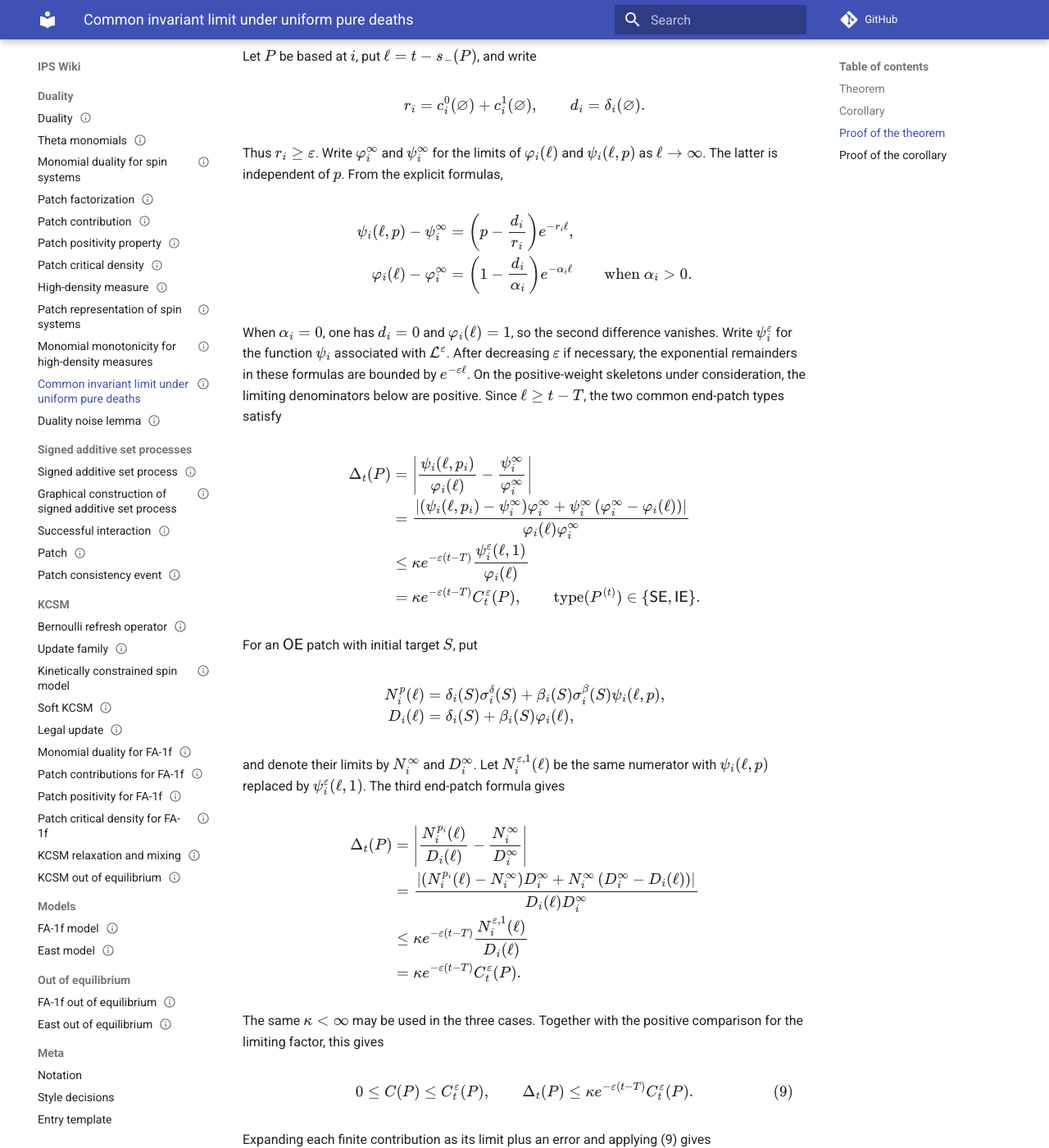
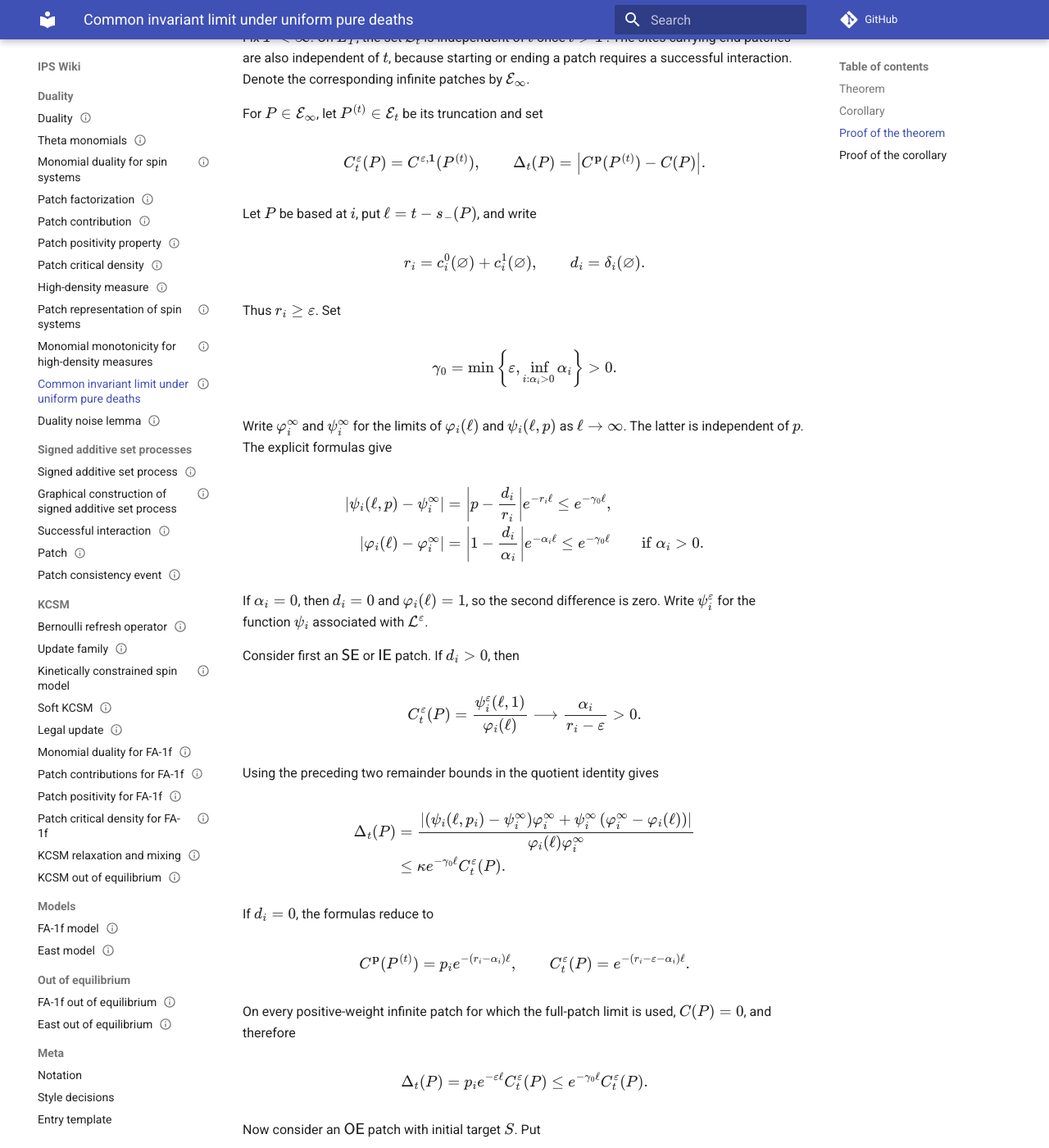
Before and after one commit to maciejgluchowski86-beep/ips-wiki, an MkDocs documentation site: the page built from docs/entries/common-invariant-limit-under-uniform-pure-deaths.md, in a window 1280 px wide and 1400 px high, scrolled down 5956 px. Shown: the whole window at 82% size. Built offline with MkDocs 1.6.1 and Material for MkDocs 9.7.7, drawn with Linux system fonts in a browser that asks for light colours; comment, search, counter and statistics services are not loaded; some of the changed text lies outside the part shown.

Commit message:
Correct the end-patch relaxation rate

```diff
--- a/docs/entries/common-invariant-limit-under-uniform-pure-deaths.md
+++ b/docs/entries/common-invariant-limit-under-uniform-pure-deaths.md
@@ -26,6 +26,14 @@ c_i^1(\xi)\ge\varepsilon
 \text{ and }\xi\in\{0,1\}^{\Lambda}.
 $$
 
+Assume also that the positive numbers \(\alpha_i\) from the [patch-contribution formulas](patch-contribution.md) are uniformly bounded away from zero:
+
+$$
+\inf_{i:\alpha_i>0}\alpha_i>0,
+$$
+
+with the infimum of the empty set understood as \(+\infty\).
+
 Set
 
 $$
@@ -34,14 +42,14 @@ $$
 \left(2\mathbf p^\star-\mathbf 1\right)\vee\mathbf 0.
 $$
 
-Then there is an [invariant probability measure](invariant-measure.md) \(\pi\) such that, for every local function \(f\), there is \(K_f<\infty\) for which
+Then there are an [invariant probability measure](invariant-measure.md) \(\pi\) and \(\gamma>0\) such that, for every local function \(f\), there is \(K_f<\infty\) for which
 
 $$
 \left|
 \nu(P_tf)-\pi(f)
 \right|
 \le
-K_f(1+t)^D e^{-\varepsilon t/2}.
+K_f(1+t)^D e^{-\gamma t}.
 $$
 
 The estimate is uniform over all mixtures \(\nu\) of Bernoulli product measures whose mixing laws are supported on one-density profiles satisfying \(\mathbf p\ge\mathbf p^-\). Consequently \(\nu P_t\) converges weakly to \(\pi\) for every such mixture. In particular, every [high-density measure](high-density-measure.md) converges to \(\pi\).
@@ -425,38 +433,62 @@ r_i=c_i^0(\vn)+c_i^1(\vn),
 d_i=\delta_i(\vn).
 $$
 
-Thus \(r_i\ge\varepsilon\). Write \(\varphi_i^\infty\) and \(\psi_i^\infty\) for the limits of \(\varphi_i(\ell)\) and \(\psi_i(\ell,p)\) as \(\ell\to\infty\). The latter is independent of \(p\). From the explicit formulas,
+Thus \(r_i\ge\varepsilon\). Set
+
+$$
+\gamma_0
+=
+\min\left\{
+\varepsilon,
+\inf_{i:\alpha_i>0}\alpha_i
+\right\}>0.
+$$
+
+Write \(\varphi_i^\infty\) and \(\psi_i^\infty\) for the limits of \(\varphi_i(\ell)\) and \(\psi_i(\ell,p)\) as \(\ell\to\infty\). The latter is independent of \(p\). The explicit formulas give
 
 $$
 \begin{aligned}
+\left|
 \psi_i(\ell,p)-\psi_i^\infty
+\right|
 &=
-\left(
+\left|
 p-\frac{d_i}{r_i}
-\right)e^{-r_i\ell},
+\right|e^{-r_i\ell}
+\le
+e^{-\gamma_0\ell},
 \\
+\left|
 \varphi_i(\ell)-\varphi_i^\infty
+\right|
 &=
-\left(
+\left|
 1-\frac{d_i}{\alpha_i}
-\right)e^{-\alpha_i\ell}
+\right|e^{-\alpha_i\ell}
+\le
+e^{-\gamma_0\ell}
 \qquad
-\text{when }\alpha_i>0.
+\text{if }\alpha_i>0.
 \end{aligned}
 $$
 
-When \(\alpha_i=0\), one has \(d_i=0\) and \(\varphi_i(\ell)=1\), so the second difference vanishes. Write \(\psi_i^\varepsilon\) for the function \(\psi_i\) associated with \(\cL^\varepsilon\). After decreasing \(\varepsilon\) if necessary, the exponential remainders in these formulas are bounded by \(e^{-\varepsilon\ell}\). On the positive-weight skeletons under consideration, the limiting denominators below are positive. Since \(\ell\ge t-T\), the two common end-patch types satisfy
+If \(\alpha_i=0\), then \(d_i=0\) and \(\varphi_i(\ell)=1\), so the second difference is zero. Write \(\psi_i^\varepsilon\) for the function \(\psi_i\) associated with \(\cL^\varepsilon\).
+
+Consider first an \(\mathsf{SE}\) or \(\mathsf{IE}\) patch. If \(d_i>0\), then
+
+$$
+C_t^\varepsilon(P)
+=
+\frac{\psi_i^\varepsilon(\ell,1)}{\varphi_i(\ell)}
+\longrightarrow
+\frac{\alpha_i}{r_i-\varepsilon}>0.
+$$
+
+Using the preceding two remainder bounds in the quotient identity gives
 
 $$
 \begin{aligned}
 \Delta_t(P)
-&=
-\left|
-\frac{\psi_i(\ell,p_i)}{\varphi_i(\ell)}
--
-\frac{\psi_i^\infty}{\varphi_i^\infty}
-\right|
-\\
 &=
 \frac{
 \left|
@@ -474,17 +506,33 @@ $$
 }
 \\
 &\le
-\kappa e^{-\varepsilon(t-T)}
-\frac{\psi_i^\varepsilon(\ell,1)}{\varphi_i(\ell)}
-\\
-&=
-\kappa e^{-\varepsilon(t-T)}C_t^\varepsilon(P),
-\qquad
-\operatorname{type}(P^{(t)})\in\{\mathsf{SE},\mathsf{IE}\}.
+\kappa e^{-\gamma_0\ell}C_t^\varepsilon(P).
 \end{aligned}
 $$
 
-For an \(\mathsf{OE}\) patch with initial target \(S\), put
+If \(d_i=0\), the formulas reduce to
+
+$$
+C^{\mathbf p}(P^{(t)})
+=
+p_i e^{-(r_i-\alpha_i)\ell},
+\qquad
+C_t^\varepsilon(P)
+=
+e^{-(r_i-\varepsilon-\alpha_i)\ell}.
+$$
+
+On every positive-weight infinite patch for which the full-patch limit is used, \(C(P)=0\), and therefore
+
+$$
+\Delta_t(P)
+=
+p_i e^{-\varepsilon\ell}C_t^\varepsilon(P)
+\le
+e^{-\gamma_0\ell}C_t^\varepsilon(P).
+$$
+
+Now consider an \(\mathsf{OE}\) patch with initial target \(S\). Put
 
 $$
 \begin{aligned}
@@ -500,18 +548,13 @@ D_i(\ell)
 \end{aligned}
 $$
 
-and denote their limits by \(N_i^\infty\) and \(D_i^\infty\). Let \(N_i^{\varepsilon,1}(\ell)\) be the same numerator with \(\psi_i(\ell,p)\) replaced by \(\psi_i^\varepsilon(\ell,1)\). The third end-patch formula gives
+and denote their limits by \(N_i^\infty\) and \(D_i^\infty\). Let \(N_i^{\varepsilon,1}(\ell)\) be the same numerator with \(\psi_i(\ell,p)\) replaced by \(\psi_i^\varepsilon(\ell,1)\).
+
+Suppose first that \(D_i^\infty>0\), equivalently \(d_i>0\) or \(\delta_i(S)>0\). If the residual numerator vanishes identically, then \(\Delta_t(P)=0\). Otherwise patch positivity makes its limit positive, and the quotient calculation gives
 
 $$
 \begin{aligned}
 \Delta_t(P)
-&=
-\left|
-\frac{N_i^{p_i}(\ell)}{D_i(\ell)}
--
-\frac{N_i^\infty}{D_i^\infty}
-\right|
-\\
 &=
 \frac{
 \left|
@@ -529,26 +572,56 @@ D_i(\ell)D_i^\infty
 }
 \\
 &\le
-\kappa e^{-\varepsilon(t-T)}
-\frac{
-N_i^{\varepsilon,1}(\ell)
-}{
-D_i(\ell)
-}
+\kappa e^{-\gamma_0\ell}
+\frac{N_i^{\varepsilon,1}(\ell)}{D_i(\ell)}
 \\
 &=
-\kappa e^{-\varepsilon(t-T)}C_t^\varepsilon(P).
+\kappa e^{-\gamma_0\ell}C_t^\varepsilon(P).
 \end{aligned}
 $$
 
-The same \(\kappa<\infty\) may be used in the three cases. Together with the positive comparison for the limiting factor, this gives
+It remains to consider \(D_i^\infty=0\). Then
+
+$$
+d_i=0,
+\qquad
+\delta_i(S)=0.
+$$
+
+Patch positivity gives
+
+$$
+\beta_i(S)\sigma_i^\beta(S)\ge0,
+$$
+
+so the common nonzero factors in numerator and denominator cancel and the two contributions reduce to
+
+$$
+C^{\mathbf p}(P^{(t)})
+=
+p_i e^{-(r_i-\alpha_i)\ell},
+\qquad
+C_t^\varepsilon(P)
+=
+e^{-(r_i-\varepsilon-\alpha_i)\ell}.
+$$
+
+Thus either the contribution vanishes identically, or
+
+$$
+\Delta_t(P)
+\le
+e^{-\gamma_0\ell}C_t^\varepsilon(P).
+$$
+
+Since \(\ell\ge t-T\), the same \(\kappa<\infty\) may be used in the three end-patch rows. Together with the positive comparison for the limiting factor, this gives
 
 $$
 0\le C(P)\le C_t^\varepsilon(P),
 \qquad
 \Delta_t(P)
 \le
-\kappa e^{-\varepsilon(t-T)}C_t^\varepsilon(P).
+\kappa e^{-\gamma_0(t-T)}C_t^\varepsilon(P).
 \tag{9}
 $$
 
@@ -564,7 +637,7 @@ $$
 \prod_{P\in\mathcal E_\infty}C_t^\varepsilon(P)
 \left[
 \left(
-1+\kappa e^{-\varepsilon(t-T)}
+1+\kappa e^{-\gamma_0(t-T)}
 \right)^{|\mathcal E_\infty|}
 -1
 \right].
@@ -604,7 +677,7 @@ W_t^{\mathbf p}\ind(L_T)
 &\quad\le
 \sum_{k\ge1}
 \left(
-\kappa e^{-\varepsilon(t-T)}
+\kappa e^{-\gamma_0(t-T)}
 \right)^k
 \mathbb E_A\left[
 W_t^\varepsilon
@@ -616,13 +689,13 @@ W_t^\varepsilon
 \sum_{k\ge1}
 \frac{
 \left(
-K_A(1+T)^D\kappa e^{-\varepsilon(t-T)}
+K_A(1+T)^D\kappa e^{-\gamma_0(t-T)}
 \right)^k
 }{k!}
 \\
 &\quad=
 \exp\left(
-K_A(1+T)^D\kappa e^{-\varepsilon(t-T)}
+K_A(1+T)^D\kappa e^{-\gamma_0(t-T)}
 \right)-1.
 \end{aligned}
 \tag{12}
@@ -660,7 +733,7 @@ K_A(1+T)^D e^{-\varepsilon(t-T)}
 \\
 &\qquad\quad+
 \exp\left(
-K_A(1+T)^D\kappa e^{-\varepsilon(t-T)}
+K_A(1+T)^D\kappa e^{-\gamma_0(t-T)}
 \right)-1.
 \end{aligned}
 \tag{14}
@@ -669,10 +742,10 @@ $$
 Take \(T=t/2\). For all sufficiently large \(t\), the exponent in the last line is at most one, so \(e^x-1\le2x\) shows that the right-hand side is bounded by
 
 $$
-K_A'(1+t)^D e^{-\varepsilon t/2}.
+K_A'(1+t)^D e^{-\gamma_0 t/2}.
 $$
 
-Increasing \(K_A'\) handles bounded \(t\), proving the estimate for each monomial. The estimates are uniform in \(\mathbf p\ge\mathbf p^-\), so averaging over a mixing law gives the same result for mixtures.
+Increasing \(K_A'\) handles bounded \(t\), proving the estimate for each monomial with \(\gamma=\gamma_0/2\). The estimates are uniform in \(\mathbf p\ge\mathbf p^-\), so averaging over a mixing law gives the same result for mixtures.
 
 Every local function depending on a finite set \(S\) has a finite [monomial](monomials.md) expansion
 
```
Also changed, not shown: other parts of docs/entries/common-invariant-limit-under-uniform-pure-deaths.md (+4 -4 lines), docs/entries/patch-contribution.md (+20 -3 lines).
